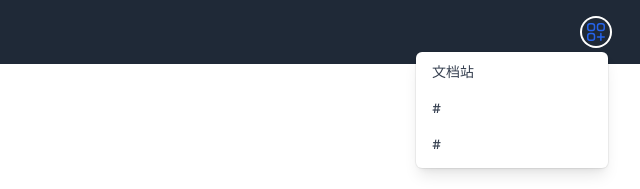
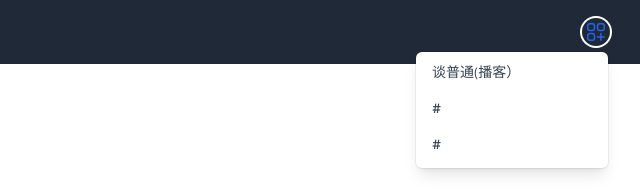
Before and after one commit to real-cpf/astro-blog, an Astro site: page / in a window 1280 px wide. Both pictures are taken after a click on the button 1236 px from the left and 32 px from the top of the page. Shown: the top 189 px of the page, 640-1280 px from the left. Built offline with nearby package versions, Linux system fonts and the light colour scheme; Astro itself is replaced by a stand-in of ours.

Commit message:
add podcast link

```diff
--- a/src/components/Navbars.astro
+++ b/src/components/Navbars.astro
@@ -84,11 +84,11 @@
                             >
                                 <!-- Active: "bg-gray-100", Not Active: "" -->
                                 <a
-                                    href="https://s.realcpf.tech"
+                                    href="https://realcpf.podcast.xyz/"
                                     class="block px-4 py-2 text-sm text-gray-700"
                                     role="menuitem"
                                     tabindex="-1"
-                                    id="user-menu-item-0">文档站</a
+                                    id="user-menu-item-0">谈普通(播客）</a
                                 >
                                 <a
                                     href="#"
```
